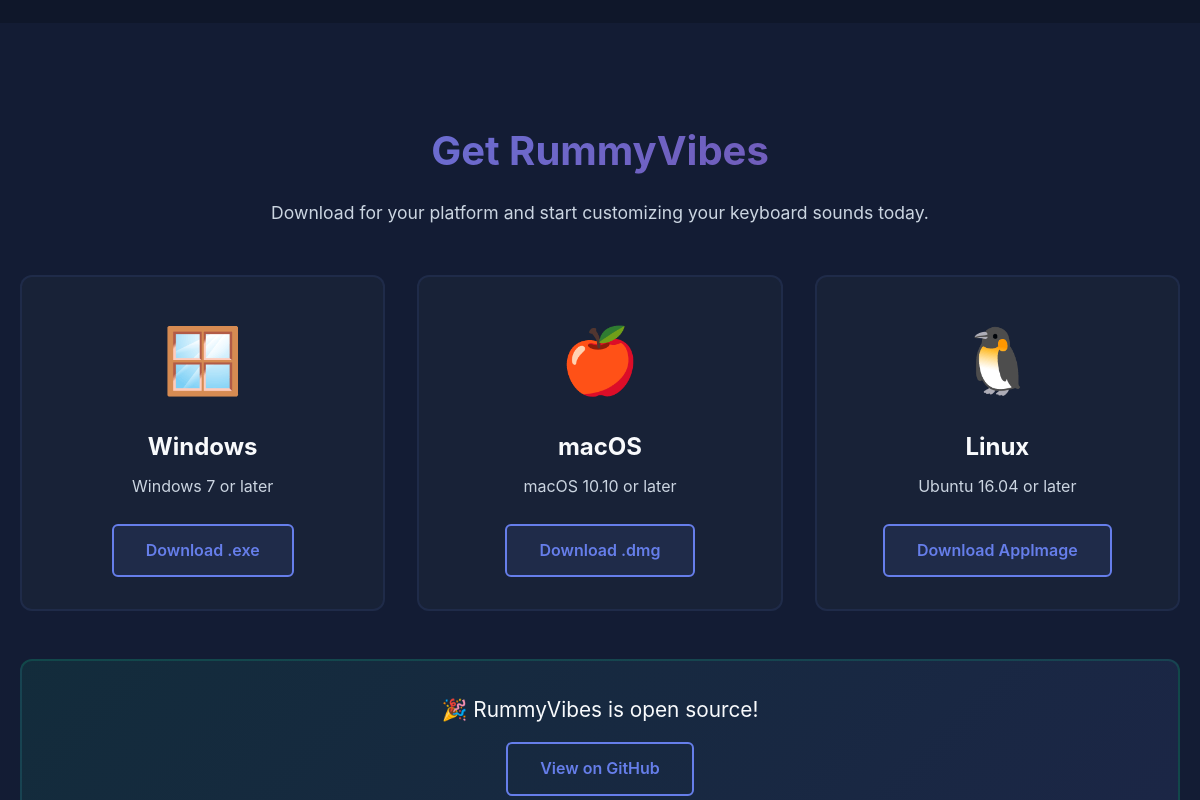
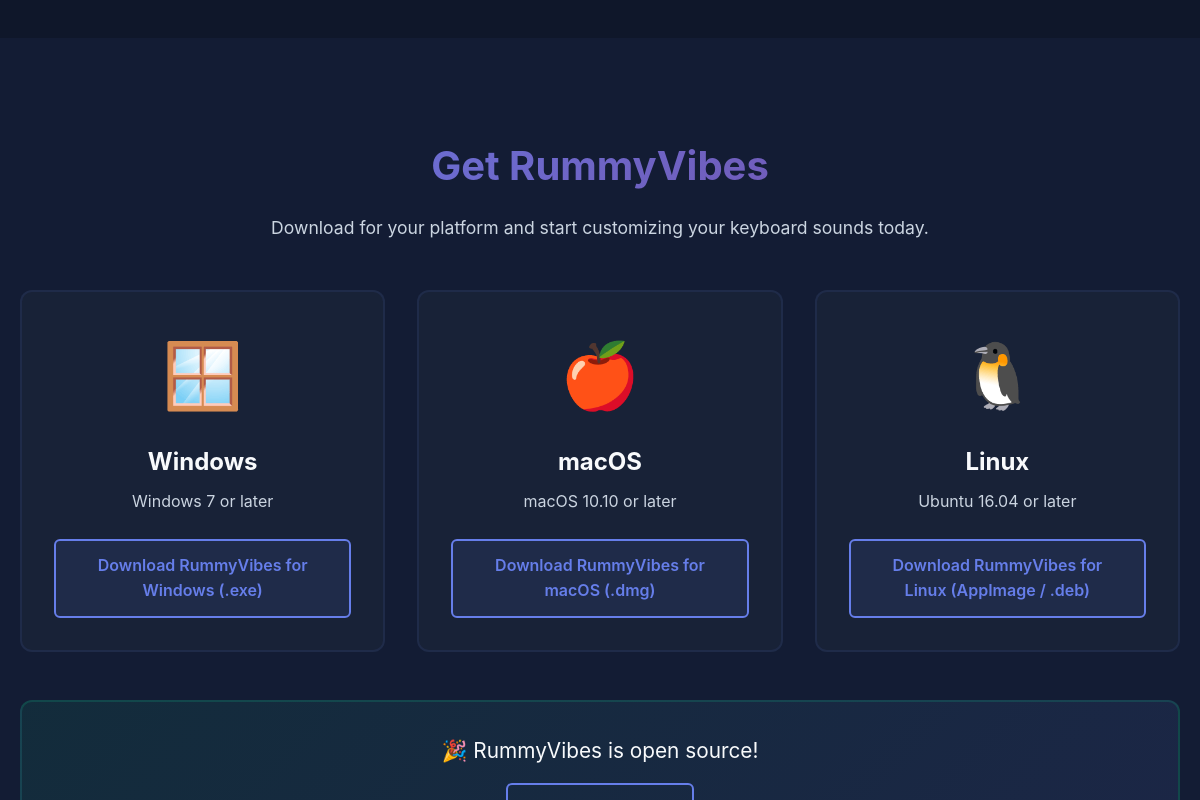
Before and after one commit to lawmo57841-collab/rummyvibes, an Electron app: page website/index.html in a window 1200 px wide. Shown: the part 2000-2800 px from the top of the page. Drawn offline with Linux system fonts and the light colour scheme.

Commit message:
Website: make Download CTA explicit and link to latest release

```diff
--- a/website/index.html
+++ b/website/index.html
@@ -15,6 +15,7 @@
             <ul class="nav-links">
                 <li><a href="#features">Features</a></li>
                 <li><a href="#download">Download</a></li>
+                <li><a href="https://github.com/lawmo57841-collab/rummyvibes/releases/latest" class="btn btn-primary" target="_blank" rel="noopener">Download RummyVibes</a></li>
                 <li><a href="#github" class="btn-github">GitHub</a></li>
             </ul>
         </div>
@@ -26,7 +27,7 @@
             <div class="hero-content">
                 <h1>Make Your Keyboard Sound Perfect</h1>
                 <p>Customize every keystroke with RummyVibes. Choose from different sound profiles, adjust pitch, speed, reverb, and create the exact typing experience you want.</p>
-                <a href="#download" class="btn btn-primary">Download Now</a>
+                <a href="https://github.com/lawmo57841-collab/rummyvibes/releases/latest" class="btn btn-primary" target="_blank" rel="noopener">Download RummyVibes</a>
             </div>
             <div class="hero-visual">
                 <div class="keyboard-visual">
@@ -119,19 +120,19 @@
                     <div class="platform-icon">🪟</div>
                     <h3>Windows</h3>
                     <p>Windows 7 or later</p>
-                    <a href="https://github.com/lawmo57841-collab/rummyvibes/releases/latest" class="btn btn-secondary" target="_blank">Download .exe</a>
+                    <a href="https://github.com/lawmo57841-collab/rummyvibes/releases/latest" class="btn btn-secondary" target="_blank" rel="noopener">Download RummyVibes for Windows (.exe)</a>
                 </div>
                 <div class="download-card">
                     <div class="platform-icon">🍎</div>
                     <h3>macOS</h3>
                     <p>macOS 10.10 or later</p>
-                    <a href="https://github.com/lawmo57841-collab/rummyvibes/releases/latest" class="btn btn-secondary" target="_blank">Download .dmg</a>
+                    <a href="https://github.com/lawmo57841-collab/rummyvibes/releases/latest" class="btn btn-secondary" target="_blank" rel="noopener">Download RummyVibes for macOS (.dmg)</a>
                 </div>
                 <div class="download-card">
                     <div class="platform-icon">🐧</div>
                     <h3>Linux</h3>
                     <p>Ubuntu 16.04 or later</p>
-                    <a href="https://github.com/lawmo57841-collab/rummyvibes/releases/latest" class="btn btn-secondary" target="_blank">Download AppImage</a>
+                    <a href="https://github.com/lawmo57841-collab/rummyvibes/releases/latest" class="btn btn-secondary" target="_blank" rel="noopener">Download RummyVibes for Linux (AppImage / .deb)</a>
                 </div>
             </div>
 
```
